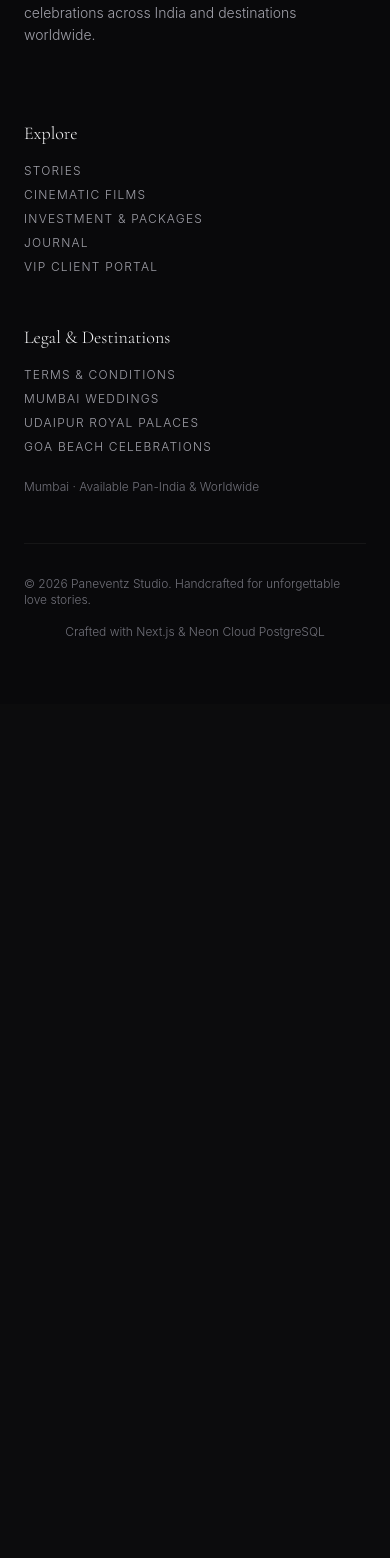
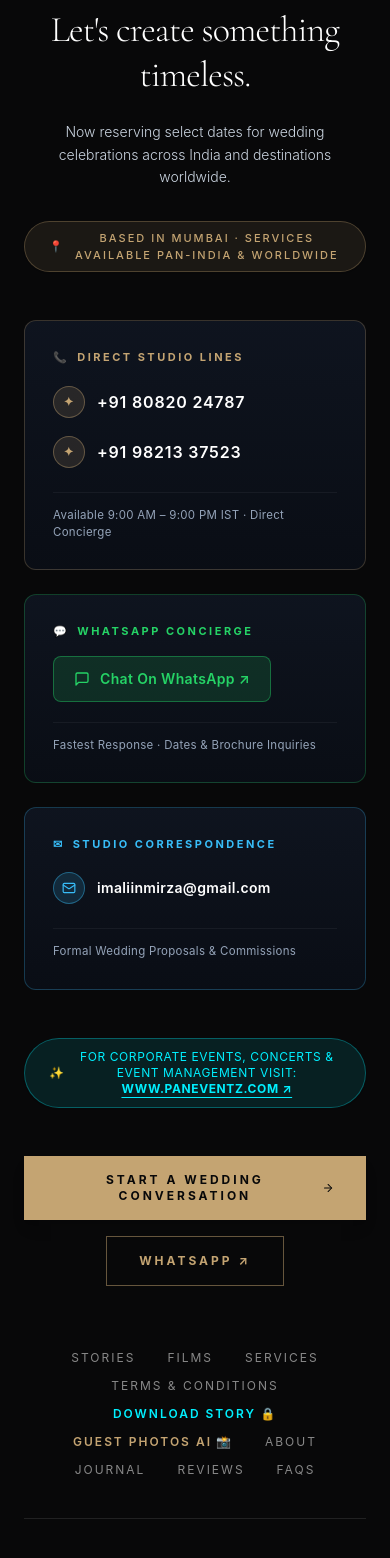
Before and after one commit to imaliin786110/paneventz, a Next.js app: page / in a window 390 px wide. Shown: the part 6402-7960 px from the top of the page. Before the commit the page ends 7106 px from the top, so only its background shows below. Built offline with nearby package versions, Linux system fonts and the light colour scheme; no server answers; the database is empty.

Commit message:
Restore exact luxury footer contact cards, phone numbers, corporate notice, and location badges from old coding

```diff
--- a/components/Footer.tsx
+++ b/components/Footer.tsx
@@ -1,116 +1,225 @@
 import React from "react";
 import Link from "next/link";
-import { Instagram, Mail, Phone, MessageSquare } from "lucide-react";
+import { Phone, MessageSquare, Mail, Sparkles, MapPin, ArrowRight } from "lucide-react";
 
 export default function Footer({ setting }: { setting: any }) {
   const year = new Date().getFullYear();
+
+  const phone1 = setting?.phone || "+91 80820 24787";
+  const phone2 = "+91 98213 37523";
+  const whatsappNumber = setting?.whatsapp ? setting.whatsapp.replace(/[^0-9]/g, "") : "918082024787";
+  const email = setting?.email || "imaliinmirza@gmail.com";
+  const whatsappUrl = `https://wa.me/${whatsappNumber}?text=Hello%20Paneventz!%20I%20would%20like%20to%20inquire%20about%20your%20wedding%20photography%20%26%20films.`;
+
   return (
-    <footer className="bg-[#09090b] border-t border-white/5 py-16 px-6 lg:px-12 text-[#a1a1aa] text-sm font-light">
-      <div className="max-w-7xl mx-auto grid grid-cols-1 md:grid-cols-4 gap-12 mb-12">
-        <div className="md:col-span-2">
-          <span className="font-serif text-3xl tracking-widest text-[#f5f5f7] uppercase block mb-4">
-            {setting?.studio_name || "Paneventz"}
+    <footer id="contact" className="bg-[#080809] border-t border-white/10 pt-28 pb-16 px-6 lg:px-12 text-center text-[#8e8e93]">
+      <div className="max-w-6xl mx-auto">
+        {/* EYEBROW */}
+        <span className="text-xs uppercase tracking-[4px] text-[#c4a472] font-semibold block mb-4">
+          LET&apos;S CONNECT
         </span>
-          <p className="max-w-md text-sm leading-relaxed mb-6">
+
+        {/* HEADING */}
+        <h2 className="font-serif text-4xl sm:text-5xl md:text-7xl font-light text-white tracking-tight leading-tight mb-6">
+          {setting?.footer_heading || "Let's create something timeless."}
+        </h2>
+
+        {/* SUBTITLE */}
+        <p className="max-w-2xl mx-auto text-sm sm:text-base text-[#cbd5e1] font-light leading-relaxed mb-8">
           {setting?.footer_description ||
             "Now reserving select dates for wedding celebrations across India and destinations worldwide."}
         </p>
-          <div className="flex items-center gap-4 text-[#d6d6d8]">
-            {setting?.instagram_url && (
+
+        {/* PAN-INDIA & MUMBAI LOCATION BADGE */}
+        <div className="inline-flex items-center gap-2 bg-[#c4a472]/10 border border-[#c4a472]/30 px-6 py-2 rounded-full mb-12 text-[11px] sm:text-xs tracking-[2px] uppercase text-[#c4a472] font-medium shadow-sm">
+          <span>📍</span>
+          <span>{setting?.footer_address || "Based in Mumbai · Services Available Pan-India & Worldwide"}</span>
+        </div>
+
+        {/* LUXURY CONTACT CARDS HUB (3 COLUMNS) */}
+        <div className="grid grid-cols-1 md:grid-cols-3 gap-6 text-left mb-12">
+          {/* CARD 1: DIRECT CALLS */}
+          <div className="bg-gradient-to-b from-[#101622]/90 to-[#0a0e16]/95 border border-[#c4a472]/25 hover:border-[#c4a472]/60 rounded-xl p-7 flex flex-col justify-between transition-all duration-300 hover:-translate-y-1 hover:shadow-2xl hover:shadow-[#c4a472]/10">
+            <div>
+              <div className="text-[11px] tracking-[2.5px] uppercase text-[#c4a472] font-bold flex items-center gap-2 mb-4">
+                <span>📞</span> Direct Studio Lines
+              </div>
+              <div className="flex flex-col gap-2.5">
                 <a
-                href={setting.instagram_url}
-                target="_blank"
-                rel="noreferrer"
-                className="w-10 h-10 rounded-full border border-white/10 flex items-center justify-center hover:border-[#c4a472] hover:text-[#c4a472] transition-colors"
+                  href={`tel:${phone1.replace(/\s+/g, "")}`}
+                  className="text-white hover:text-[#fce7b2] text-base font-semibold tracking-wider flex items-center gap-3 py-1 transition-colors"
                 >
-                <Instagram size={18} />
+                  <span className="w-8 h-8 rounded-full bg-[#c4a472]/15 border border-[#c4a472]/40 flex items-center justify-center text-[#c4a472] text-xs flex-shrink-0">
+                    ✦
+                  </span>
+                  <span>{phone1}</span>
                 </a>
-            )}
-            {setting?.whatsapp && (
                 <a
-                href={`https://wa.me/${setting.whatsapp.replace(/[^0-9]/g, "")}?text=Hi%20Paneventz,%20I'd%20like%20to%20enquire%20about%20wedding%20photography.`}
-                target="_blank"
-                rel="noreferrer"
-                className="w-10 h-10 rounded-full border border-white/10 flex items-center justify-center hover:border-[#25D366] hover:text-[#25D366] transition-colors"
+                  href={`tel:${phone2.replace(/\s+/g, "")}`}
+                  className="text-white hover:text-[#fce7b2] text-base font-semibold tracking-wider flex items-center gap-3 py-1 transition-colors"
                 >
-                <MessageSquare size={18} />
+                  <span className="w-8 h-8 rounded-full bg-[#c4a472]/15 border border-[#c4a472]/40 flex items-center justify-center text-[#c4a472] text-xs flex-shrink-0">
+                    ✦
+                  </span>
+                  <span>{phone2}</span>
                 </a>
-            )}
-            {setting?.email && (
-              <a
-                href={`mailto:${setting.email}`}
-                className="w-10 h-10 rounded-full border border-white/10 flex items-center justify-center hover:border-[#c4a472] hover:text-[#c4a472] transition-colors"
-              >
-                <Mail size={18} />
-              </a>
-            )}
+              </div>
+            </div>
+            <div className="text-[11.5px] tracking-wide text-[#94a3b8] mt-5 pt-3.5 border-t border-white/5">
+              Available 9:00 AM – 9:00 PM IST · Direct Concierge
             </div>
           </div>
 
+          {/* CARD 2: WHATSAPP */}
+          <div className="bg-gradient-to-b from-[#101622]/90 to-[#0a0e16]/95 border border-[#25D366]/25 hover:border-[#25D366]/60 rounded-xl p-7 flex flex-col justify-between transition-all duration-300 hover:-translate-y-1 hover:shadow-2xl hover:shadow-[#25D366]/10">
             <div>
-          <h4 className="font-serif text-lg text-[#f5f5f7] mb-4">Explore</h4>
-          <ul className="space-y-2 text-xs uppercase tracking-widest">
-            <li>
-              <Link href="#stories" className="hover:text-[#c4a472] transition-colors">
+              <div className="text-[11px] tracking-[2.5px] uppercase text-[#25D366] font-bold flex items-center gap-2 mb-4">
+                <span>💬</span> WhatsApp Concierge
+              </div>
+              <div className="mt-2">
+                <a
+                  href={whatsappUrl}
+                  target="_blank"
+                  rel="noopener noreferrer"
+                  className="inline-flex items-center gap-2.5 bg-[#25D366]/15 hover:bg-[#25D366]/25 border border-[#25D366]/40 text-[#25D366] px-5 py-3 rounded-lg font-semibold text-sm tracking-wide transition-all duration-300"
+                >
+                  <MessageSquare size={16} />
+                  <span>Chat On WhatsApp ↗</span>
+                </a>
+              </div>
+            </div>
+            <div className="text-[11.5px] tracking-wide text-[#94a3b8] mt-5 pt-3.5 border-t border-white/5">
+              Fastest Response · Dates &amp; Brochure Inquiries
+            </div>
+          </div>
+
+          {/* CARD 3: STUDIO CORRESPONDENCE / EMAIL */}
+          <div className="bg-gradient-to-b from-[#101622]/90 to-[#0a0e16]/95 border border-[#38bdf8]/25 hover:border-[#38bdf8]/60 rounded-xl p-7 flex flex-col justify-between transition-all duration-300 hover:-translate-y-1 hover:shadow-2xl hover:shadow-[#38bdf8]/10">
+            <div>
+              <div className="text-[11px] tracking-[2.5px] uppercase text-[#38bdf8] font-bold flex items-center gap-2 mb-4">
+                <span>✉</span> Studio Correspondence
+              </div>
+              <div className="mt-2">
+                <a
+                  href={`mailto:${email}`}
+                  className="text-white hover:text-[#c4a472] text-sm sm:text-base font-semibold tracking-wide inline-flex items-center gap-3 py-1 transition-colors"
+                >
+                  <span className="w-8 h-8 rounded-full bg-[#38bdf8]/15 border border-[#38bdf8]/40 flex items-center justify-center text-[#38bdf8] text-xs flex-shrink-0">
+                    <Mail size={14} />
+                  </span>
+                  <span className="break-all">{email}</span>
+                </a>
+              </div>
+            </div>
+            <div className="text-[11.5px] tracking-wide text-[#94a3b8] mt-5 pt-3.5 border-t border-white/5">
+              Formal Wedding Proposals &amp; Commissions
+            </div>
+          </div>
+        </div>
+
+        {/* CORPORATE & PRIVATE EVENTS NOTICE */}
+        <div className="mb-12">
+          <a
+            href="https://www.paneventz.com"
+            target="_blank"
+            rel="noopener noreferrer"
+            className="inline-flex items-center gap-2 text-[#00f0ff] hover:text-white bg-[#00f0ff]/10 hover:bg-[#00f0ff]/20 border border-[#00f0ff]/30 px-6 py-2.5 rounded-full text-xs sm:text-sm tracking-wider uppercase transition-all duration-300 shadow-sm"
+          >
+            <span>✨</span>
+            <span>
+              For Corporate Events, Concerts &amp; Event Management Visit:{" "}
+              <strong className="underline decoration-[#00f0ff] underline-offset-4">www.paneventz.com ↗</strong>
+            </span>
+          </a>
+        </div>
+
+        {/* ACTION BUTTONS */}
+        <div className="flex flex-wrap items-center justify-center gap-4 mb-16">
+          <a
+            href="#enquire"
+            className="inline-flex items-center gap-2 bg-[#c4a472] hover:bg-[#d8b886] text-[#080809] px-8 py-4 text-xs tracking-[3px] uppercase font-bold transition-all duration-300 shadow-lg hover:shadow-[#c4a472]/20"
+          >
+            <span>Start A Wedding Conversation</span>
+            <ArrowRight size={14} />
+          </a>
+          <a
+            href={whatsappUrl}
+            target="_blank"
+            rel="noopener noreferrer"
+            className="inline-flex items-center gap-2 border border-[#c4a472]/50 hover:border-[#c4a472] text-[#c4a472] hover:bg-[#c4a472]/10 px-8 py-4 text-xs tracking-[3px] uppercase font-bold transition-all duration-300"
+          >
+            <span>WhatsApp ↗</span>
+          </a>
+        </div>
+
+        {/* FOOTER NAVIGATION LINKS */}
+        <div className="flex flex-wrap items-center justify-center gap-x-8 gap-y-3 pb-10 mb-10 border-b border-white/10 text-xs uppercase tracking-[2px] text-[#888]">
+          <Link href="#stories" className="hover:text-white transition-colors">
             Stories
           </Link>
-            </li>
-            <li>
-              <Link href="#films" className="hover:text-[#c4a472] transition-colors">
-                Cinematic Films
+          <Link href="#films" className="hover:text-white transition-colors">
+            Films
           </Link>
-            </li>
-            <li>
-              <Link href="/services" className="hover:text-[#c4a472] transition-colors">
-                Investment & Packages
+          <Link href="/services" className="hover:text-white transition-colors">
+            Services
           </Link>
-            </li>
-            <li>
-              <Link href="/blog" className="hover:text-[#c4a472] transition-colors">
+          <Link href="/terms" className="hover:text-white transition-colors">
+            Terms &amp; Conditions
+          </Link>
+          <Link
+            href="/client-portal"
+            className="text-[#00f0ff] hover:text-white font-semibold transition-colors flex items-center gap-1"
+          >
+            <span>Download Story</span> 🔒
+          </Link>
+          <Link
+            href="/galleries"
+            className="text-[#c4a472] hover:text-white font-semibold transition-colors flex items-center gap-1"
+          >
+            <span>Guest Photos AI</span> 📸
+          </Link>
+          <Link href="#about" className="hover:text-white transition-colors">
+            About
+          </Link>
+          <Link href="/blog" className="hover:text-white transition-colors">
             Journal
           </Link>
-            </li>
-            <li>
-              <Link href="/client-portal" className="hover:text-[#c4a472] transition-colors">
-                VIP Client Portal
+          <Link href="#testimonials" className="hover:text-white transition-colors">
+            Reviews
           </Link>
-            </li>
-          </ul>
+          <Link href="#faqs" className="hover:text-white transition-colors">
+            FAQs
+          </Link>
         </div>
 
-        <div>
-          <h4 className="font-serif text-lg text-[#f5f5f7] mb-4">Legal & Destinations</h4>
-          <ul className="space-y-2 text-xs uppercase tracking-widest mb-6">
-            <li>
-              <Link href="/terms" className="hover:text-[#c4a472] transition-colors">
-                Terms & Conditions
-              </Link>
-            </li>
-            <li>
+        {/* DESTINATIONS LINKS */}
+        <div className="flex flex-wrap items-center justify-center gap-x-6 gap-y-2 mb-8 text-[11px] tracking-[1.5px] uppercase text-[#71717a]">
           <Link href="/wedding-photographer-mumbai" className="hover:text-[#c4a472] transition-colors">
             Mumbai Weddings
           </Link>
-            </li>
-            <li>
+          <span>·</span>
           <Link href="/wedding-photographer-udaipur" className="hover:text-[#c4a472] transition-colors">
             Udaipur Royal Palaces
           </Link>
-            </li>
-            <li>
+          <span>·</span>
           <Link href="/wedding-photographer-goa" className="hover:text-[#c4a472] transition-colors">
             Goa Beach Celebrations
           </Link>
-            </li>
-          </ul>
-          <p className="text-xs text-[#71717a]">
-            {setting?.footer_address || "Mumbai · Available Pan-India & Worldwide"}
-          </p>
-        </div>
+          <span>·</span>
+          <Link href="/wedding-photographer-delhi" className="hover:text-[#c4a472] transition-colors">
+            Delhi Grand Weddings
+          </Link>
+          <span>·</span>
+          <Link href="/wedding-photographer-jaipur" className="hover:text-[#c4a472] transition-colors">
+            Jaipur Heritage
+          </Link>
         </div>
 
-      <div className="max-w-7xl mx-auto pt-8 border-t border-white/5 flex flex-col md:flex-row items-center justify-between gap-4 text-xs text-[#71717a]">
-        <p>{setting?.footer_copyright || `© ${year} Paneventz Studio. Handcrafted for unforgettable love stories.`}</p>
-        <p>Crafted with Next.js & Neon Cloud PostgreSQL</p>
+        {/* COPYRIGHT */}
+        <div className="text-[11px] tracking-[1.5px] text-[#555] uppercase font-light">
+          {setting?.footer_copyright ||
+            `© ${year} Paneventz Studio. Mumbai · Pan-India & Worldwide Destination Celebrations.`}
+        </div>
       </div>
     </footer>
   );
```
Lines whose indentation alone changed are shown as unchanged.
